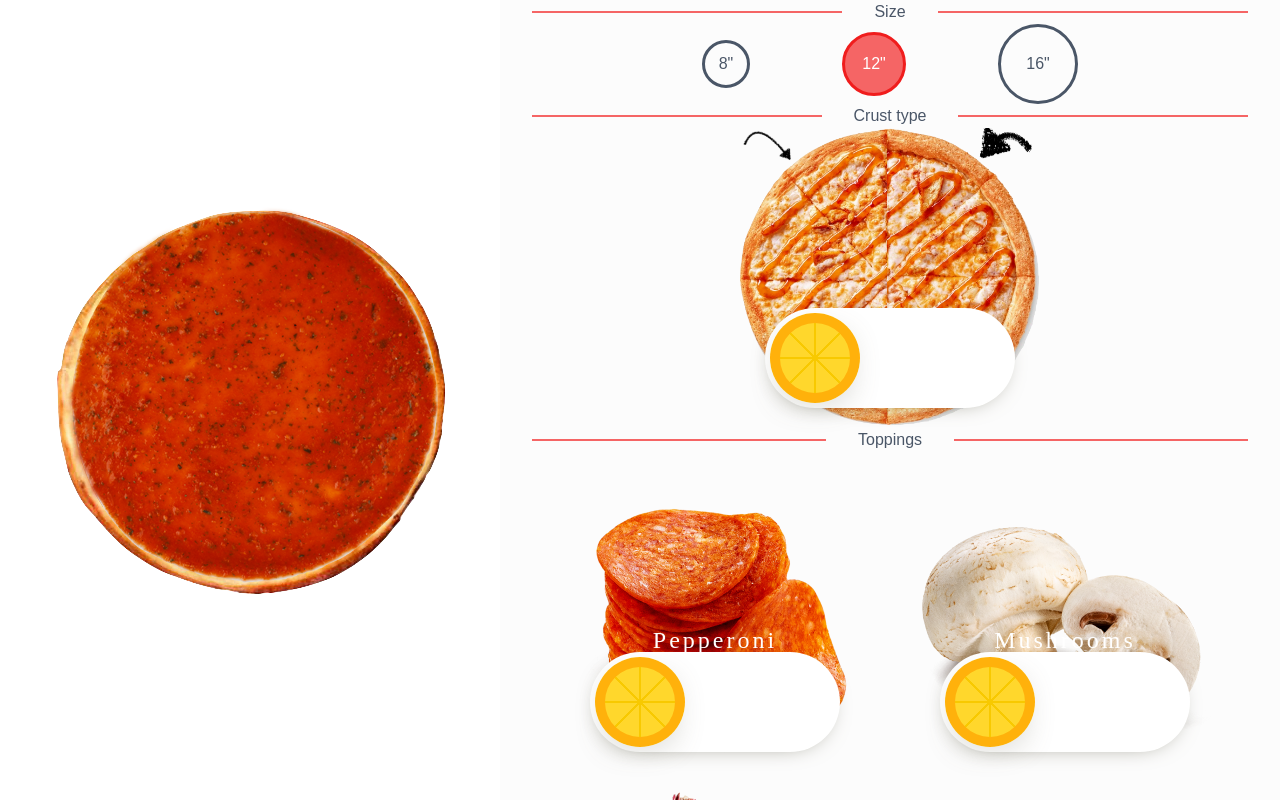
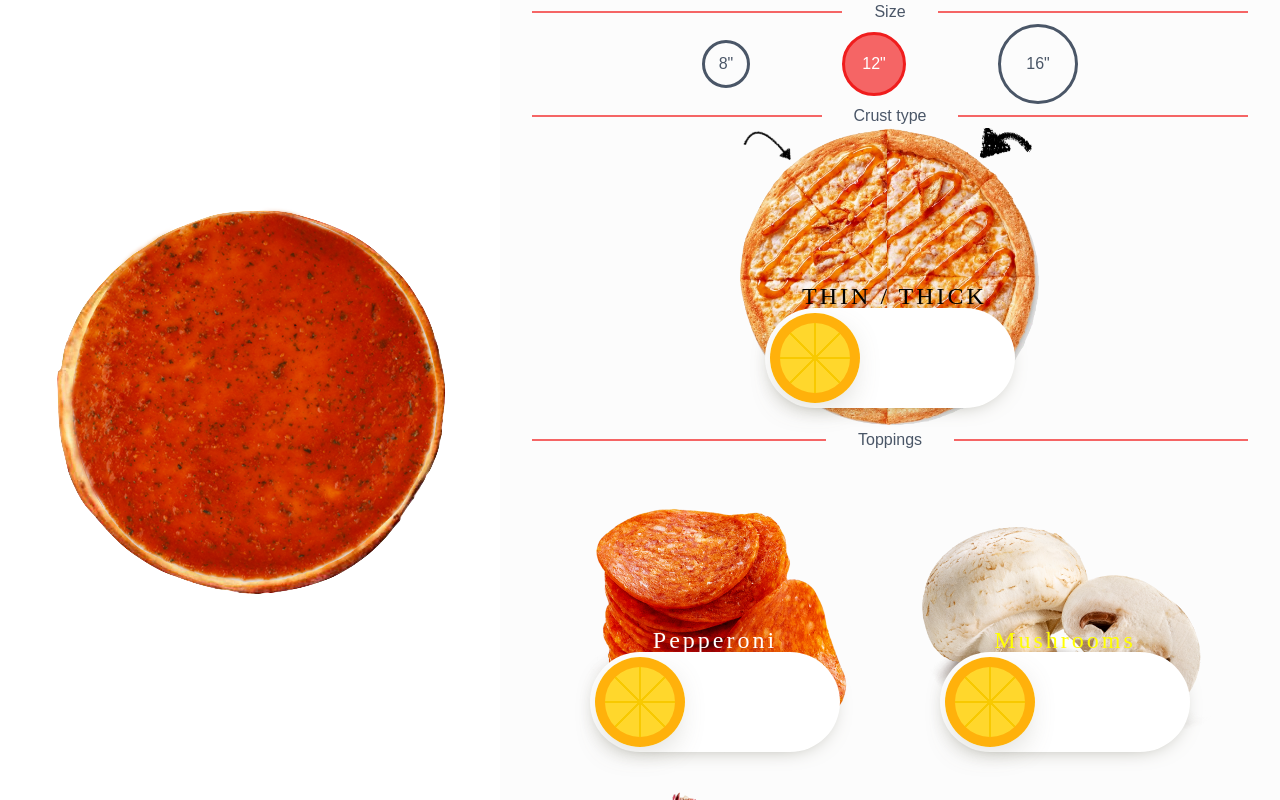
Before and after one commit to fosemberg/pizza-order, a React (Create React App) app in the folder front/: page / in a window 1280 px wide. Built offline with nearby package versions, Linux system fonts and the light colour scheme; a web font is replaced by a local one.

Commit message:
pizzaToggle add think/thick logic

```diff
--- a/front/src/App.tsx
+++ b/front/src/App.tsx
@@ -3,7 +3,7 @@ import 'bootstrap/dist/css/bootstrap.css';
 import * as _ from 'lodash';
 
 import './App.scss';
-import PizzaToggle from './components/PizzaToggle';
+import { PizzaTogglePizzaShape } from './components/PizzaToggle';
 import CardToggle from './components/CardToggle';
 
 const Base = 'https://svgshare.com/i/PoA.svg';
@@ -294,7 +294,12 @@ const PizzaForm: React.FC = () => (
       <Divider text="Size" />
       <ChooseSize />
       <Divider text="Crust type" />
-      <CardToggle imgSrc="./toggles/thin-thick-middle-pizza-with-arrows.png" />
+      <CardToggle
+        imgSrc="./toggles/thin-thick-middle-pizza-with-arrows.png"
+        titleText="&nbsp;THIN / THICK"
+        titleColor="black"
+        pizzaShape={PizzaTogglePizzaShape.Thick}
+      />
       <Divider text="Toppings" />
       <ChooseToppings />
       <Divider text="Place Order" />
--- a/front/src/components/CardToggle/index.tsx
+++ b/front/src/components/CardToggle/index.tsx
@@ -1,6 +1,6 @@
 import React from 'react';
 import './index.scss';
-import PizzaToggle from '../PizzaToggle';
+import PizzaToggle, { PizzaTogglePizzaShape, PizzaToggleToppingShape } from '../PizzaToggle';
 import { ToppingName } from '../../App';
 
 interface CardToggleProps {
@@ -9,18 +9,22 @@ interface CardToggleProps {
   titleText?: string;
   titleColor?: string;
   toppingName?: ToppingName;
+  toppingShape?: PizzaToggleToppingShape;
+  pizzaShape?: PizzaTogglePizzaShape;
 }
 
 const CardToggle: React.FC<CardToggleProps> = (
   {
     className = '',
     imgSrc = '',
-    titleText = '',
-    titleColor = '',
-    toppingName= ToppingName.Pepperoni,
+    titleText,
+    titleColor,
+    toppingName,
+    toppingShape,
+    pizzaShape,
   }
 ) => {
-  return <div className="CardToggle">
+  return <div className={`CardToggle ${className}`}>
     <img
       className="CardToggle__img"
       alt={titleText}
@@ -31,6 +35,8 @@ const CardToggle: React.FC<CardToggleProps> = (
       titleText={titleText}
       titleColor={titleColor}
       toppingName={toppingName}
+      toppingShape={toppingShape}
+      pizzaShape={pizzaShape}
     />
   </div>
 }
--- a/front/src/components/PizzaToggle/index.tsx
+++ b/front/src/components/PizzaToggle/index.tsx
@@ -17,34 +17,38 @@ enum ToppingName {
   Spinach = 'spinach',
 }
 
-enum ToppingShape {
+export enum PizzaToggleToppingShape {
   Round = 'round',
   Ring = 'ring',
   Oval = 'oval',
   Square = 'square',
   Gull = 'gull',
+}
+
+const mapToppingNameToToppingShape: {[key: string]: PizzaToggleToppingShape} = {
+  [ToppingName.Pepperoni]: PizzaToggleToppingShape.Round,
+  [ToppingName.Mushrooms]: PizzaToggleToppingShape.Gull,
+  [ToppingName.Onion]: PizzaToggleToppingShape.Ring,
+  [ToppingName.Sausage]: PizzaToggleToppingShape.Oval,
+  [ToppingName.Bacon]: PizzaToggleToppingShape.Square,
+  [ToppingName.ExtraCheese]: PizzaToggleToppingShape.Round,
+  [ToppingName.BlackOlives]: PizzaToggleToppingShape.Round,
+  [ToppingName.GreenPeppers]: PizzaToggleToppingShape.Gull,
+  [ToppingName.Pineapple]: PizzaToggleToppingShape.Square,
+  [ToppingName.Spinach]: PizzaToggleToppingShape.Round,
+}
+
+export enum PizzaTogglePizzaShape {
   Thick = 'thick',
   Big = 'big',
-}
-
-const mapToppingNameToToppingShape: {[key: string]: ToppingShape} = {
-  [ToppingName.Pepperoni]: ToppingShape.Round,
-  [ToppingName.Mushrooms]: ToppingShape.Gull,
-  [ToppingName.Onion]: ToppingShape.Ring,
-  [ToppingName.Sausage]: ToppingShape.Oval,
-  [ToppingName.Bacon]: ToppingShape.Square,
-  [ToppingName.ExtraCheese]: ToppingShape.Round,
-  [ToppingName.BlackOlives]: ToppingShape.Round,
-  [ToppingName.GreenPeppers]: ToppingShape.Gull,
-  [ToppingName.Pineapple]: ToppingShape.Square,
-  [ToppingName.Spinach]: ToppingShape.Round,
+  Default = 'default',
 }
 
 interface PizzaToggleProps {
   className?: string;
-  toppingShape?: ToppingShape;
   toppingName?: ToppingName;
-  toppingColor?: string;
+  toppingShape?: PizzaToggleToppingShape;
+  pizzaShape?: PizzaTogglePizzaShape;
   titleText?: string;
   titleColor?: string;
 }
@@ -52,16 +56,24 @@ interface PizzaToggleProps {
 const PizzaToggle: React.FC<PizzaToggleProps> = (
   {
     className = '',
-    toppingName = ToppingName.Pepperoni,
-    toppingColor = 'red',
+    toppingName,
+    toppingShape,
+    pizzaShape = PizzaTogglePizzaShape.Default,
     titleText = 'pepperoni',
     titleColor = 'yellow',
   }
 ) => (
   <div className={[
     'PizzaToggle',
-    `PizzaToggle_toppingName_${camelCase(toppingName)}`,
-    `PizzaToggle_toppingShape_${mapToppingNameToToppingShape[toppingName]}`,
+    ...(toppingName
+      ? [
+        `PizzaToggle_toppingName_${camelCase(toppingName)}`,
+        `PizzaToggle_toppingShape_${mapToppingNameToToppingShape[toppingName]}`
+      ]
+      : [
+        `PizzaToggle_toppingShape_${toppingShape}`
+      ]),
+    `PizzaToggle_pizzaShape_${pizzaShape}`,
     className,
   ].join(' ')}>
     <div
```
